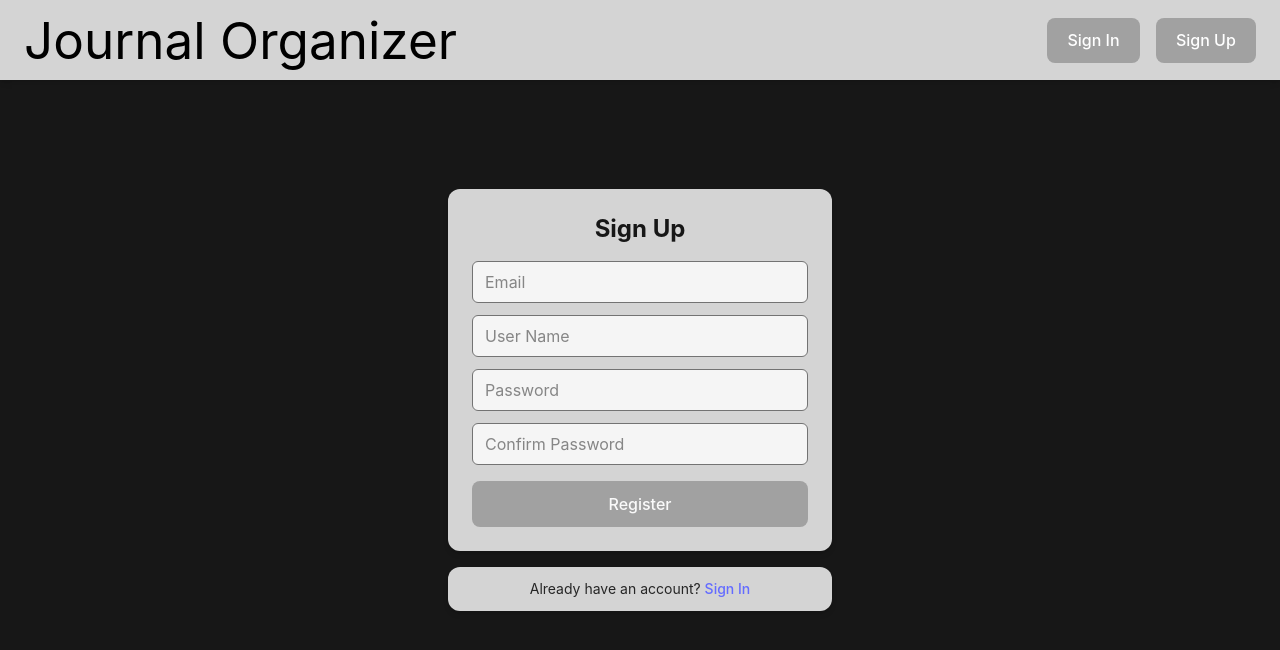
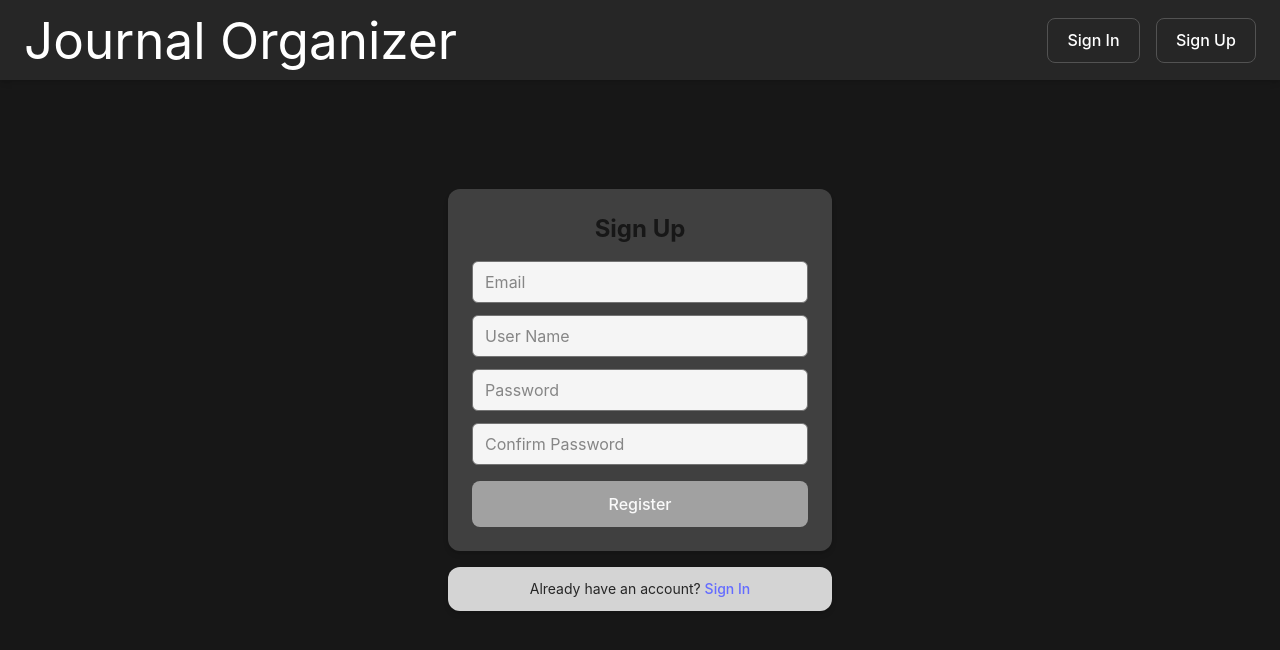
Before and after one commit to andrybc/ai-journal-backend, a React (Vite) app in the folder frontend/: page /register in a window 1280 px wide. Shown: the top 650 px of the page. Built offline with nearby package versions, Linux system fonts and the light colour scheme; the HTML template or start-up script is replaced by a standard one.

Commit message:
Color Scheme

```diff
--- a/frontend/src/Navbar.tsx
+++ b/frontend/src/Navbar.tsx
@@ -2,19 +2,19 @@ import { useNavigate } from "react-router-dom";
 const Navbar = () => {
   const navigate = useNavigate();
   return (
-    <nav className="w-full bg-neutral-300 px-6 py-3 flex justify-between items-center shadow-md">
-      <h1 className="text-xl font-irish text-black">Journal Organizer</h1>
+    <nav className="w-full bg-neutral-800 px-6 py-3 flex justify-between items-center shadow-md">
+      <h1 className="text-xl font-irish text-white">Journal Organizer</h1>
 
       <div className="flex space-x-4">
         <button
           onClick={() => navigate("/login")}
-          className="px-4 py-2 border border-neutral-600 rounded-lg text-white !bg-neutral-400 hover:!bg-neutral-600 transition"
+          className="px-4 py-2 border !border-neutral-600 rounded-lg text-white !bg-neutral-800 hover:!bg-neutral-400 transition"
         >
           Sign In
         </button>
         <button
           onClick={() => navigate("/register")}
-          className="px-4 py-2 border border-neutral-600 rounded-lg text-white !bg-neutral-400 hover:!bg-neutral-600 transition"
+          className="px-4 py-2 border !border-neutral-600 rounded-lg text-white !bg-neutral-800 hover:!bg-neutral-400 transition"
         >
           Sign Up
         </button>
--- a/frontend/src/SignUp.tsx
+++ b/frontend/src/SignUp.tsx
@@ -40,7 +40,7 @@ const SignUp = () => {
         <Navbar />
       </div>
 
-      <div className="bg-neutral-300 w-96 p-6 rounded-xl shadow-md flex flex-col items-center">
+      <div className="bg-neutral-700 w-96 p-6 rounded-xl shadow-md flex flex-col items-center">
         <h2 className="text-2xl font-bold text-neutral-900 mb-4">Sign Up</h2>
 
         <input
```
